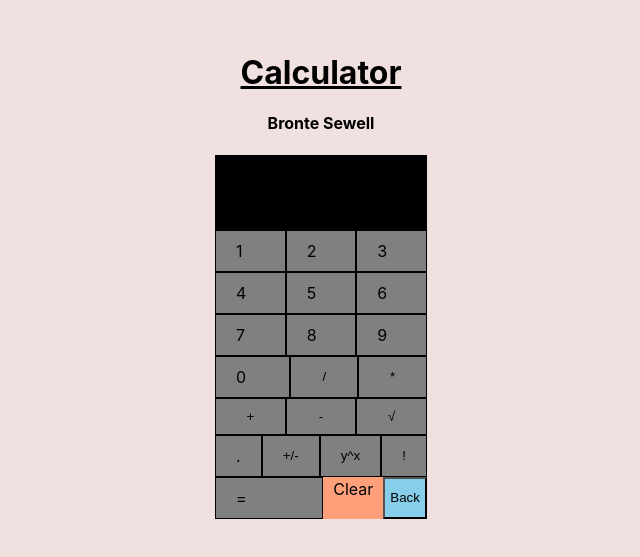
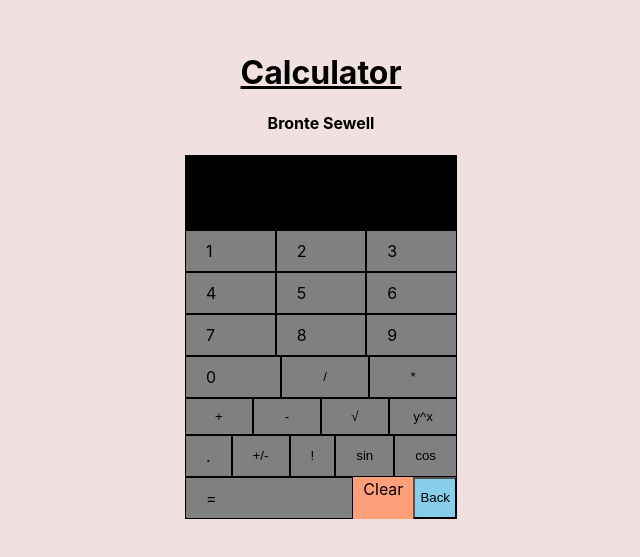
Before and after one commit to Brontesewell/Tutorfly-Coding-Challenge-Bronte-Sewell, a React (Create React App) app: page / in a window 1280 px wide. Shown: the part 125-682 px from the top of the page, without its empty margins (319-959 px from the left). Built offline with nearby package versions, Linux system fonts and the light colour scheme.

Commit message:
sin and cos func created

```diff
--- a/src/App.js
+++ b/src/App.js
@@ -15,6 +15,7 @@ class App extends Component {
       currentNum: "",
       operator: "",
     };
+    // this.factorial = this.factorial.bind(this);
   }
 
   tallytoInput = value => {
@@ -37,7 +38,9 @@ class App extends Component {
       operator: value
       // you could also use [name]: value and add name to const {value, name} = e.target
     });
+    console.log(this.state.operator)
   };
+
 
   equals = () => {
     this.state.currentNum = this.state.input;
@@ -57,25 +60,31 @@ class App extends Component {
       this.setState({
         input: parseFloat(this.state.prevNum) / parseFloat(this.state.currentNum)
       });
-    } else if (this.state.operator === "**") {
+    } else if (this.state.operator === "factorial") {
       this.setState({
         input: parseFloat(this.state.prevNum) ** parseFloat(this.state.currentNum)
       })
     }
   }
 
-  // 𝑥−𝑥3/6
-  // (e**(X*1j)).imag
-  // sin = () => {
-  //   let x = 1;
-  //   while (x > 100) {
-  //     console.log("hi")
-  //   }
 
-  //   // this.setState({
-  //   //   input: this.state.input - ((this.state.input ** 3) / 6)
-  //   // })
-  // }
+  sin = () => {
+    let x = this.state.input;
+
+    this.setState({
+        input: (x - ((x ** 3) / this.factorial(3)) + ((x ** 5) / this.factorial(5)) - ((x ** 7) / this.factorial(7)) + ((x ** 9) / this.factorial(9))).toString()
+      })
+    }
+
+    cos = () => {
+      let x = this.state.input;
+
+      this.setState({
+          input: (x - ((x ** 2) / this.factorial(2)) + ((x ** 4) / this.factorial(4)) - ((x ** 6) / this.factorial(6)) + ((x ** 8) / this.factorial(8))).toString()
+        })
+      }
+
+
 
   factorial = () => {
     let num = this.state.input;
@@ -83,7 +92,7 @@ class App extends Component {
     let f = 1;
     for (let i = 1; i < num; i++) {
         f = f * (i + 1);
-    }
+      }
     this.setState({
       input: f
     })
@@ -99,7 +108,7 @@ class App extends Component {
 
   backspace = () => {
     this.setState({
-        input: this.state.input.toString().slice(0, -1)
+      input: this.state.input.toString().slice(0, -1)
     })
 };
 
@@ -126,10 +135,11 @@ squareRoot = () => {
 
 
 
-  render() {
-    // console.log("Input is:", this.state.input)
-    // this.state.prevNum, this.state.operator, this.state.currentNum, this.state.input, "curr is:",  "opp is:", this.state.operator
-    console.log(this.state.operator)
+render() {
+  // console.log(this.state.operator)
+  // console.log(this.state.prevNum ** this.state.input)
+
+
     return (
       <div className="App">
         <div >
@@ -164,13 +174,15 @@ squareRoot = () => {
               <button className="buttons" value="+" onClick={this.operatorClicked}>+</button>
               <button className="buttons" value="-" onClick={this.operatorClicked}>-</button>
               <button className="buttons" onClick={this.squareRoot} >√</button>
+              <button className="buttons" value="factorial" onClick={this.operatorClicked}>y^x</button>
             </div>
 
             <div className="rows">
               <ButtonsForFunc handleNumClick={this.decimal}>.</ButtonsForFunc>
               <button className="buttons" onClick={this.plusMinusOperator}>+/-</button>
-              <button className="buttons" value="**" onClick={this.operatorClicked}>y^x</button>
               <button className="buttons" onClick={this.factorial}>!</button>
+              <button className="buttons" onClick={this.sin}>sin</button>
+              <button className="buttons" onClick={this.cos}>cos</button>
             </div>
 
             <div className="rows">
```
